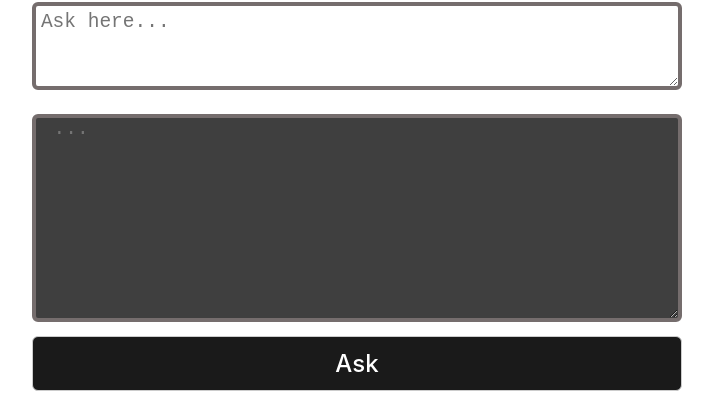
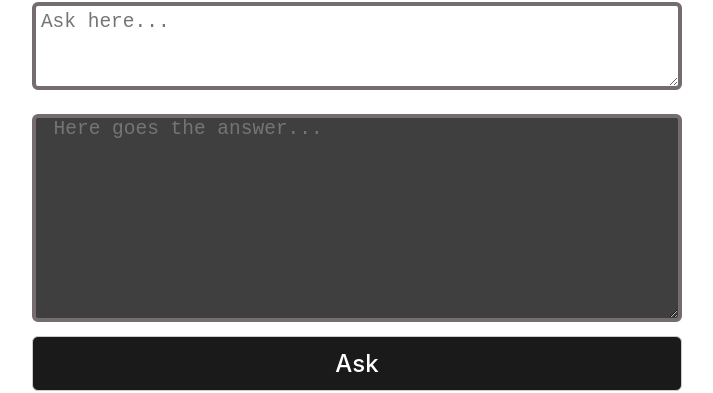
Before and after one commit to josethz00/poc-openai-prompt, a React (Vite) app: page / in a window 1280 px wide. Shown: the part 443-836 px from the top of the page, without its empty margins (283-996 px from the left). Built offline with nearby package versions, Linux system fonts and the light colour scheme.

Commit message:
feat: answer textarea placeholder

```diff
--- a/src/App.tsx
+++ b/src/App.tsx
@@ -58,7 +58,7 @@
             justifyContent: 'center',
           }}
         >
-          <textarea id="answer-box" placeholder='... ' onChange={(e) => setQuestion(e.target.value)} disabled value={answer} />
+          <textarea id="answer-box" placeholder='Here goes the answer... ' onChange={(e) => setQuestion(e.target.value)} disabled value={answer} />
         </div>
         <button id="ask-btn" onClick={getAnswerFromOpenAI}>
           Ask
```
